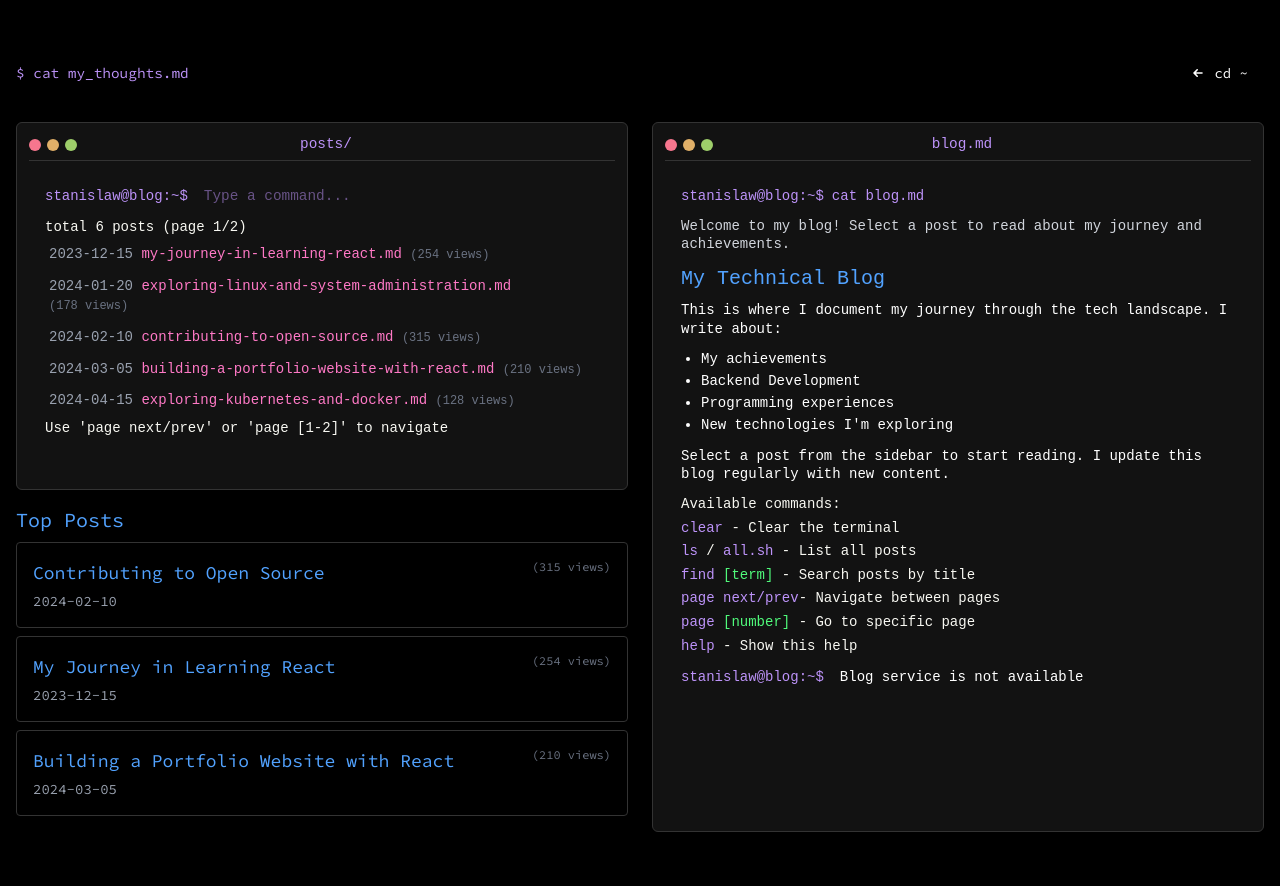
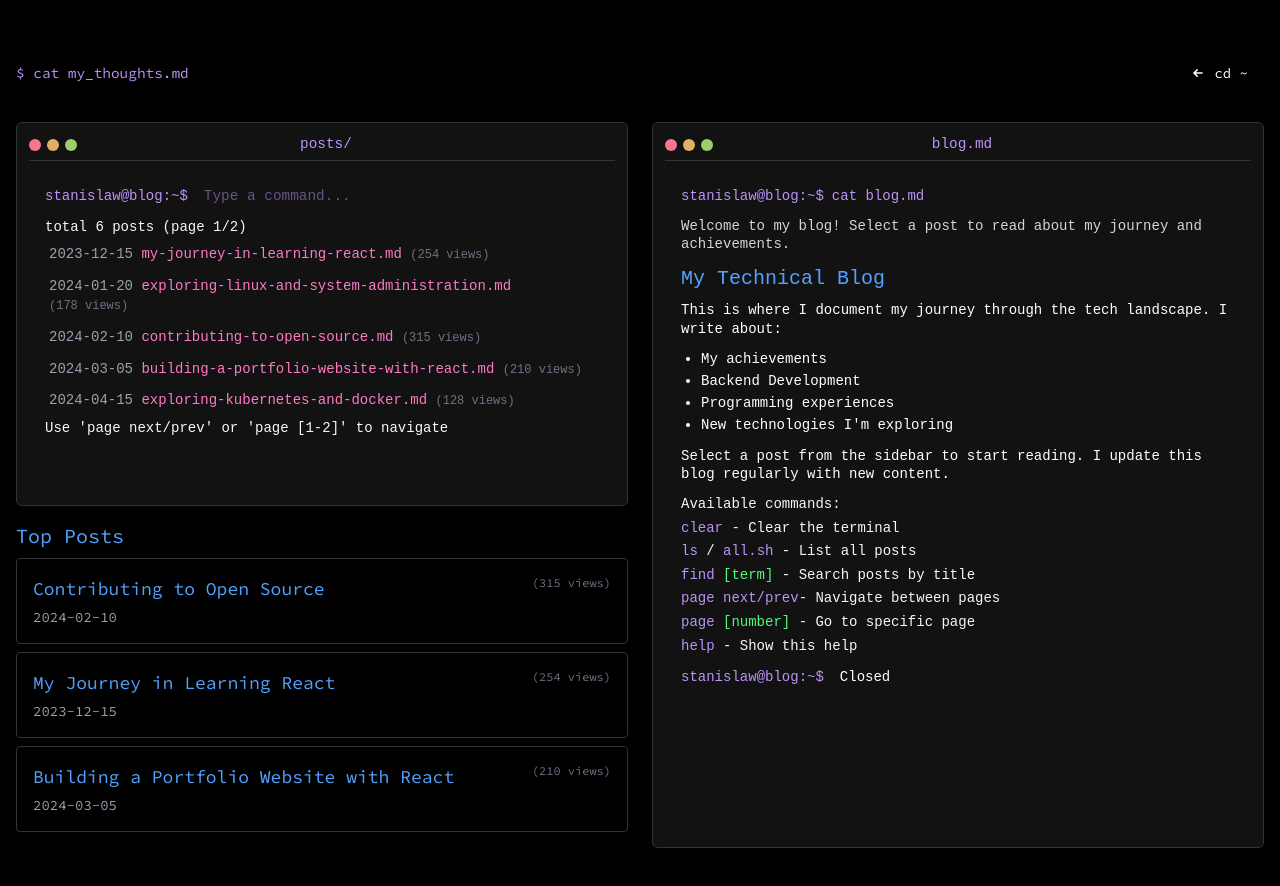
Before and after one commit to cxrsedhappy/portfolio, a React (Vite) app in the folder frontend/: page /blog in a window 1280 px wide. Shown: the top 886 px of the page. Built offline with nearby package versions, Linux system fonts and the light colour scheme.

Commit message:
Minor changes

```diff
--- a/frontend/src/pages/Blog.jsx
+++ b/frontend/src/pages/Blog.jsx
@@ -231,7 +231,7 @@ export default function Blog() {
       <div className="flex md:flex-row md:gap-6 flex-col">
         {/* Blog post sidebar - fixed width on desktop, scrollable on mobile */}
         <div className="md-w-custom flex-shrink-0 space-y-4 h-fit overflow-y-auto overflow-hidden">
-          <Terminal className={'min-h-[23rem]'} title={'posts/'}>
+          <Terminal className={'min-h-[24rem]'} title={'posts/'}>
             <div className="p-4">
               <div className="flex mb-3">
                 <span className="prompt">{ME}@blog:~$</span>
@@ -350,7 +350,7 @@ export default function Blog() {
 
             <div className="flex">
               <span className="prompt">{ME}@blog:~$</span>
-              <span className="ml-2 typed-text">Blog service is not available</span>
+              <span className="ml-2 typed-text">Closed</span>
             </div>
 
           </div>
```
